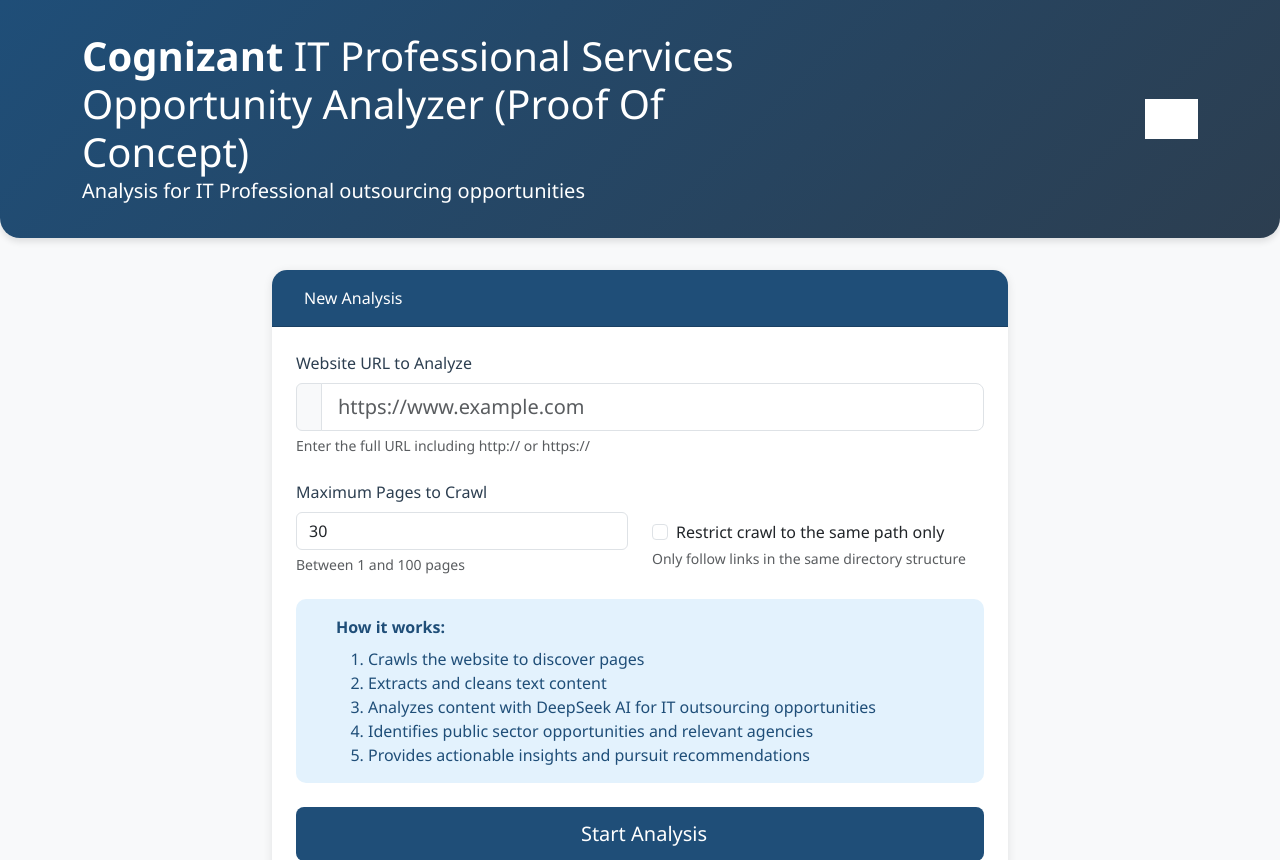
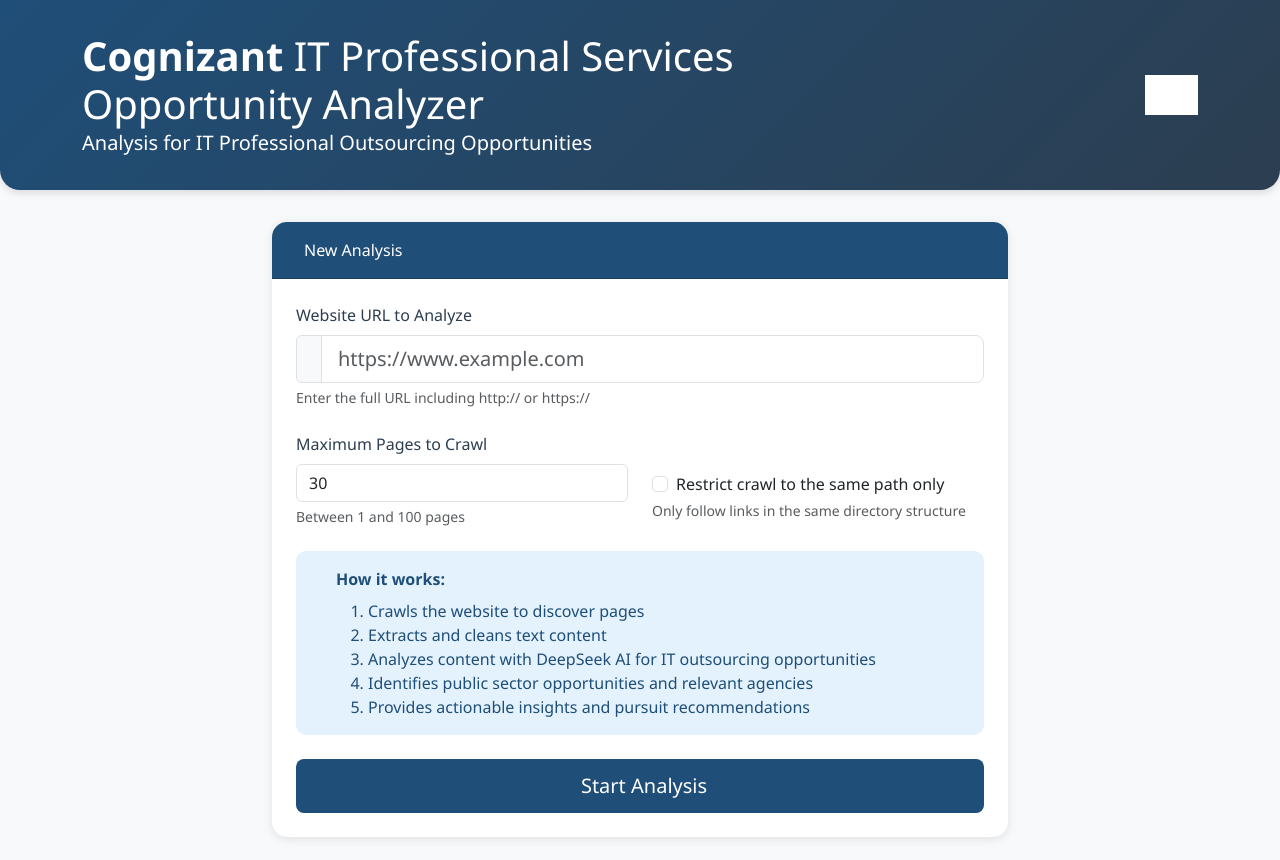
Before and after one commit to ywhabg/deepseek-render-app, a Flask app: page / in a window 1280 px wide. Shown: the top 860 px of the page. Run offline with Flask 3, Linux system fonts and the light colour scheme; grey boxes are pictures that could not be loaded.

Commit message:
Update index.html

```diff
--- a/templates/index.html
+++ b/templates/index.html
@@ -81,8 +81,8 @@
         <div class="container">
             <div class="row align-items-center">
                 <div class="col-md-8">
-                    <h1><strong>Cognizant</strong> IT Professional Services Opportunity Analyzer (Proof Of Concept) </h1>
-                    <p class="lead mb-0"> Analysis for IT Professional outsourcing opportunities</p>
+                    <h1><strong>Cognizant</strong> IT Professional Services Opportunity Analyzer</h1>
+                    <p class="lead mb-0"> Analysis for IT Professional Outsourcing Opportunities</p>
                 </div>
                 <div class="col-md-4 text-end">
                     <img src="https://www.cognizant.com/content/dam/cognizant/en_us/logos/cognizant-logo-white.svg" alt="Cognizant" height="40" style="filter: brightness(0) invert(1);">
```
